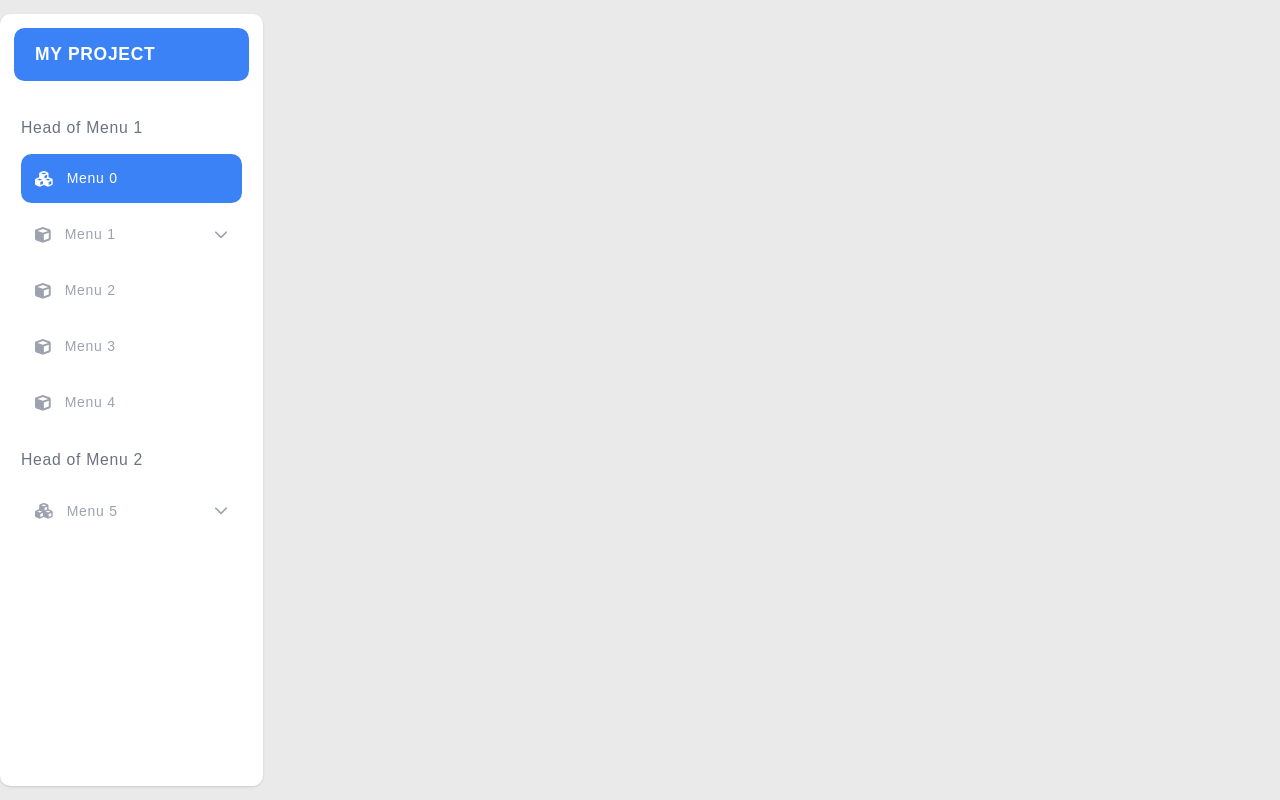
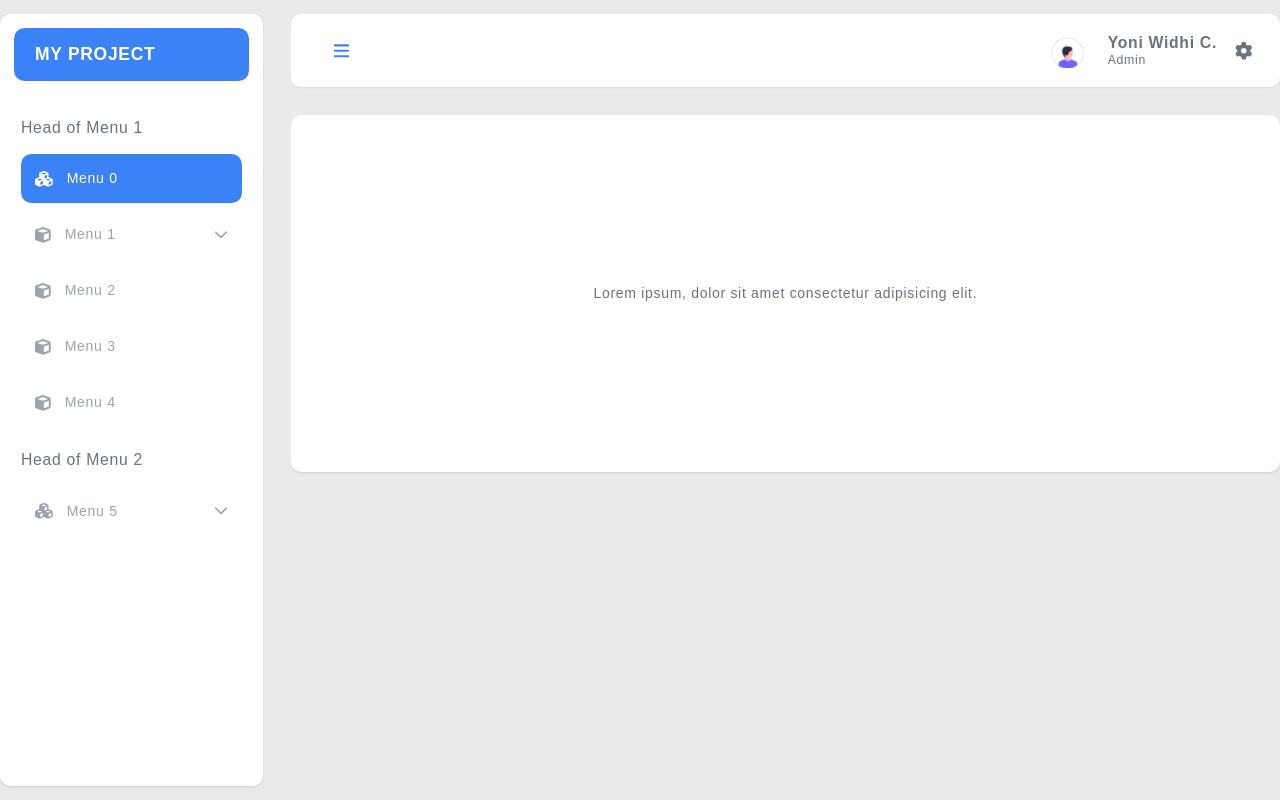
Before and after one commit to NichiNect/pasfica, a Nuxt app: page /admin in a window 1280 px wide. Built offline with nearby package versions, Linux system fonts and the light colour scheme.

Commit message:
Navbar component, content element, and custom some tailwindconfig

```diff
--- /dev/null
+++ b/components/base/layout/Navbar.vue
@@ -0,0 +1,80 @@
+<script setup>
+import { faCog, faPowerOff, faUserCog } from '@fortawesome/free-solid-svg-icons';
+
+/**
+ * * Variables
+ */
+const props = defineProps(['children']);
+const profile = ref(false);
+const wrapProfile = ref(null);
+
+/**
+ * * Methods
+ */
+const clickOutsideHandler = (e) => {
+  if (wrapProfile.current &&
+    !wrapProfile.current.contains(e.target) &&
+    profile.value) {
+
+    profile.value = false;
+  }
+}
+
+watch([wrapProfile, profile], () => {
+  document.addEventListener("mousedown", clickOutsideHandler);
+});
+
+</script>
+
+<template>
+  <div class="flex items-center justify-between p-4 bg-white rounded-xl relative shadow-sm">
+    <div class="px-4">
+      <slot />
+    </div>
+
+    <div class="flex gap-4">
+      <div class="flex items-center gap-5 px-4" @mousedown="() => {
+        profile = !profile;
+      }">
+        <div class="h-10 bg-white rounded-full aspect-quare overflow-hidden">
+          <img src="~/assets/img/avatar.png" alt="Avatar Picture" class="w-[45px] h-auto">
+        </div>
+
+        <div>
+          <h6 class="text-lg font-semibold">Yoni Widhi C.</h6>
+          <h6 class="-mt-1 text-sm font-medium">Admin</h6>
+        </div>
+
+        <FontAwesomeIcon :icon="faCog" class="text-xl cursor-pointer" />
+      </div>
+    </div>
+
+    <div :class="[
+      'absolute right-0 top-14 rounded-xl shadow-md overflow-hidden bg-white z-10',
+      profile ? 'scale-y-100' : 'scale-y-0'
+    ]"
+    :ref="wrapProfile"
+    >
+      <div class="flex items-center gap-6 px-8 py-6 rounded-b-xl shadow-md">
+        <div class="h-16 bg-white border-4 border-secondary rounded-full aspect-square overflow-hidden">
+          <img src="~/assets/img/avatar.png" alt="Avatar Picture">
+        </div>
+        <div class="pr-5">
+          <h6 class="text-lg font-extrabold text-gray-800">Yoni Widhi C.</h6>
+          <h6 class="text-sm font-medium text-gray-600">Admin</h6>
+        </div>
+      </div>
+
+      <div class="py-5">
+        <div class="flex gap-5 px-8 py-5 text-gray-700 hover:bg-lightPrimary hover:shadow-md cursor-pointer">
+          <FontAwesomeIcon :icon="faUserCog" />
+          <label class="cursor-pointer font-semibold">Edit Profile</label>
+        </div>
+        <div class="flex gap-5 px-8 py-4 hover:bg-lightPrimary hover:shadow-md cursor-pointer">
+          <FontAwesomeIcon :icon="faPowerOff" />
+          <label class="cursor-pointer font-semibold">Sign Out</label>
+        </div>
+      </div>
+    </div>
+  </div>
+</template>
--- a/components/base/layout/Sidebar.vue
+++ b/components/base/layout/Sidebar.vue
@@ -53,7 +53,7 @@ const sidebarSubMenuHandler = (menuItem, menuItemKey, menuGroupKey) => {
                 }
               }">
                 <h6 class="text-lg text-gray-500 dark:text-gray-300 hidden lg:block">{{ menuGroup.head }}</h6>
-                <div className='w-full h-1 bg-gray-300 rounded-full block lg:hidden'></div>
+                <div class='w-full h-1 bg-gray-300 rounded-full block lg:hidden'></div>
                 <div v-if="menuGroup.collapse">
                   <FontAwesomeIcon :icon="faChevronDown" :class="['text-lg text-gray-500 dark:text-gray-300', showMenu[0] && showMenu.includes(menuGroupKey) ? 'rotate-180' : '']" />
                 </div>
@@ -117,5 +117,9 @@ const sidebarSubMenuHandler = (menuItem, menuItemKey, menuGroupKey) => {
         </div>
       </div>
     </div>
+
+    <div :class="[isClose ? 'col-span-9' : 'col-span-6 xl:col-span-7', 'py-4 max-h-screen overflow-auto scroll_control']">
+      <slot />
+    </div>
   </div>
 </template>
--- a/pages/admin/index.vue
+++ b/pages/admin/index.vue
@@ -1,5 +1,5 @@
 <script setup>
-import { faCube, faCubes } from '@fortawesome/free-solid-svg-icons';
+import { faBars, faCube, faCubes } from '@fortawesome/free-solid-svg-icons';
 
 /**
  * * Variables
@@ -74,6 +74,18 @@ const menu = [
 
 <template>
   <BaseLayoutSidebar :menu="menu" basePath="/admin" :isClose="sidebarActive ? false : true">
+    <BaseLayoutNavbar>
+      <div class='flex gap-4 items-center'>
+        <button class="relative overflow-hidden w-[45px] aspect-square flex items-center justify-center text-primary text-xl hover:shadow-lg hover:bg-opacity-10 cursor-pointer rounded-lg"
+          @click="() => sidebarActive = !sidebarActive"
+        >
+          <FontAwesomeIcon :icon="faBars" class="w-[45px]" />
+        </button>
+      </div>
+    </BaseLayoutNavbar>
 
+    <div class='w-full bg-white py-48 rounded-xl shadow mt-8'>
+      <p class="text-center">Lorem ipsum, dolor sit amet consectetur adipisicing elit.</p>
+    </div>
   </BaseLayoutSidebar>
 </template>
--- a/tailwind.config.js
+++ b/tailwind.config.js
@@ -6,6 +6,8 @@ module.exports = {
       colors: {
         background: '#eaeaea',
         primary: '#3b82f6',
+        lightPrimary: '#93c5fd',
+        secondary: '#2dd4bf',
       },
     },
   },
```
Also changed, not shown: assets/img/avatar.png (added).
